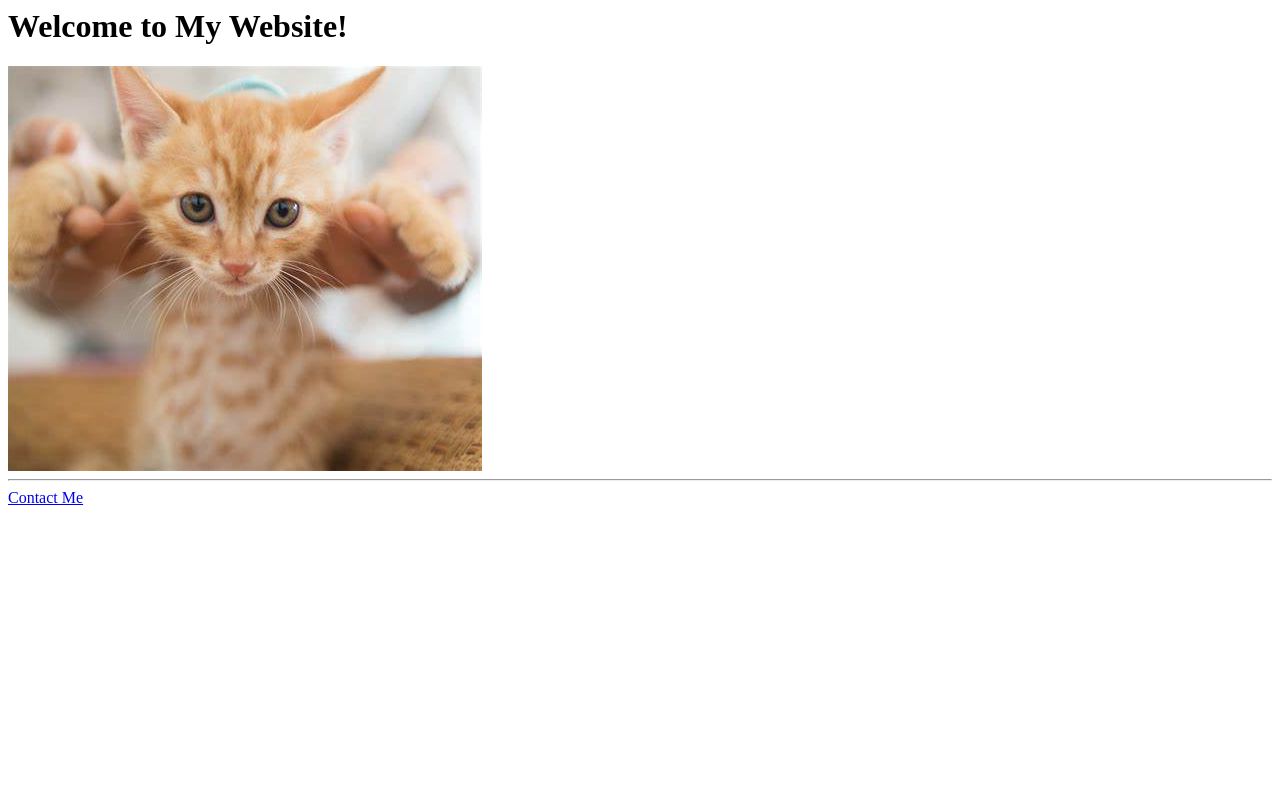
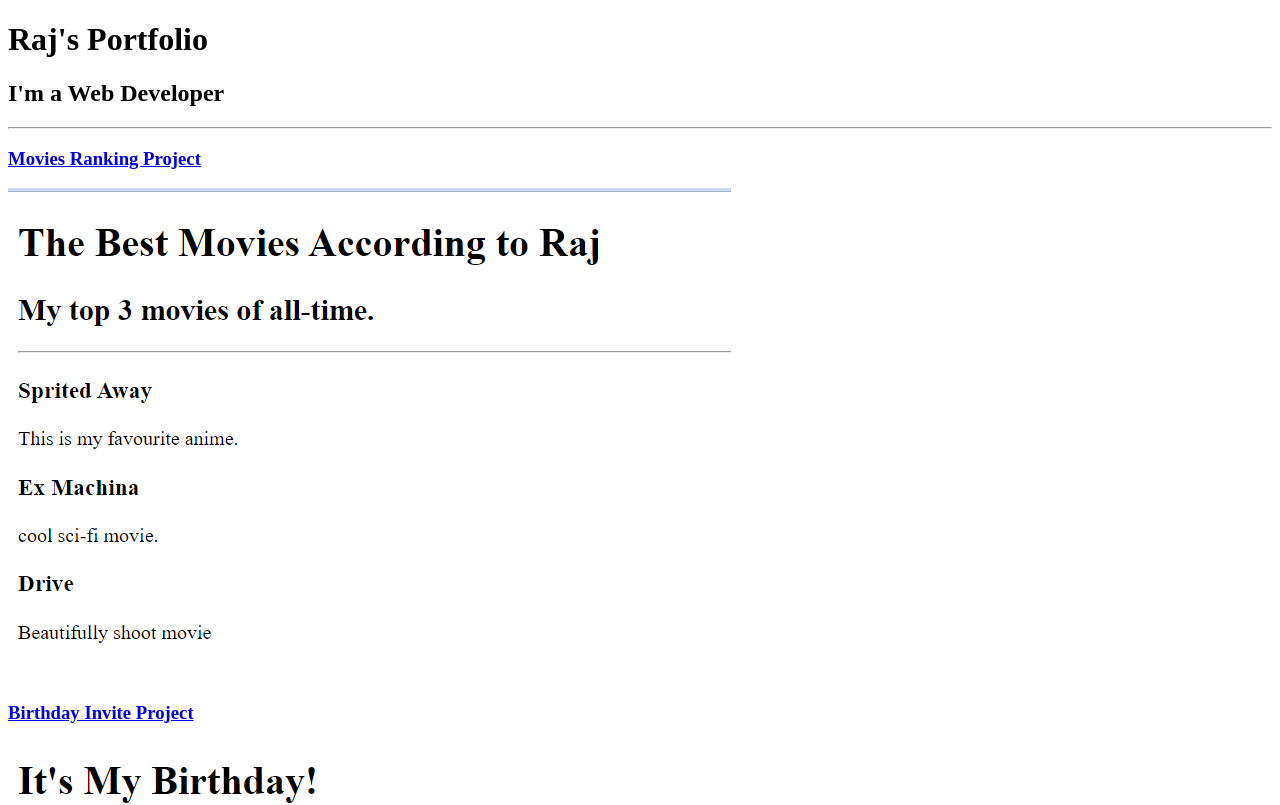
Before and after one commit to rajkumar682/html-portfolio, a plain HTML site: page index.html in a window 1280 px wide. Shown: the top 805 px of the page. Drawn offline with Linux system fonts and the light colour scheme.

Commit message:
Add files via upload

```diff
--- a/index.html
+++ b/index.html
@@ -1,4 +1,20 @@
-<h1>Welcome to My Website!</h1>
-<a href="./about.html"><img src="./assets/images/cat.png" alt=""></a>
-<hr>
-<a href="./contact.html">Contact Me</a>
+<!DOCTYPE html>
+<html lang="en">
+<head>
+    <meta charset="UTF-8">
+    <meta http-equiv="X-UA-Compatible" content="IE=edge">
+    <meta name="viewport" content="width=device-width, initial-scale=1.0">
+    <title>Raj's Portfolio</title>
+</head>
+<body>
+    <h1>Raj's Portfolio</h1>
+    <h2>I'm a Web Developer</h2>
+    <hr>
+    <h3><a href="./movie-ranking.html">Movies Ranking Project</a></h3>
+    <img src="../assets/images/movies.png" alt="Movies Ranking">
+    <h3><a href="./birthday-invite.html">Birthday Invite Project</a></h3>
+    <img src="../assets/images/birthday.png" alt="">
+    <a href="./about.html">About Me</a>
+    <a href="./contact.html">Contact Me</a>
+</body>
+</html>
```
